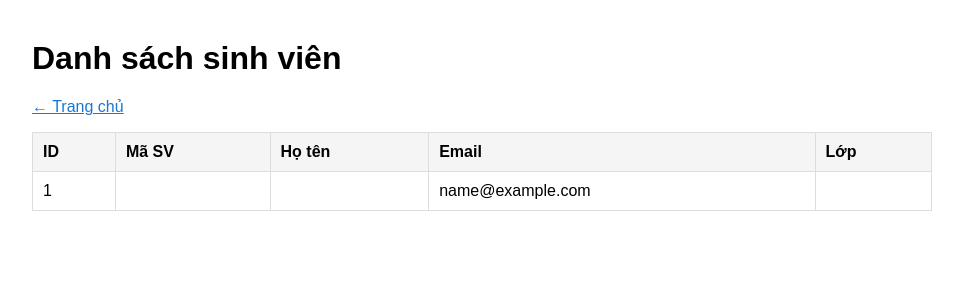
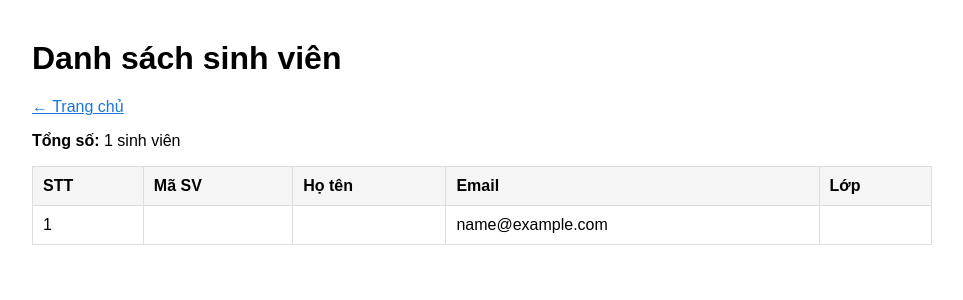
Before and after one commit to quanganh123i/PMNM_68PM4_LeQuangAnh_0000668, a PHP site: page /students in a window 1280 px wide. Shown: the top 300 px of the page, without its empty margins (158-1121 px from the left). Run offline with PHP 8.4, Linux system fonts and the light colour scheme; the visitor is signed in with stand-in values (Sample User, id 1).

Commit message:
feat: Hiển thị danh sách sinh viên
Co-authored-by: Cursor <cursoragent@cursor.com>

```diff
--- a/app/controllers/students.php
+++ b/app/controllers/students.php
@@ -11,6 +11,7 @@ class students extends Controller
             $this->view('students/index', [
                 'title' => 'Danh sách sinh viên',
                 'students' => $students,
+                'total' => count($students),
             ]);
         } catch (Throwable $e) {
             $this->view('students/index', [
--- a/app/views/students/index.php
+++ b/app/views/students/index.php
@@ -23,10 +23,11 @@
     <?php elseif (empty($students)): ?>
         <p>Chưa có sinh viên. <a href="<?= BASE_URL ?>/dbtest/install">Cài đặt database</a> để tạo bảng và dữ liệu mẫu.</p>
     <?php else: ?>
+        <p><strong>Tổng số:</strong> <?= (int) ($total ?? count($students)) ?> sinh viên</p>
         <table>
             <thead>
                 <tr>
-                    <th>ID</th>
+                    <th>STT</th>
                     <th>Mã SV</th>
                     <th>Họ tên</th>
                     <th>Email</th>
@@ -34,9 +35,9 @@
                 </tr>
             </thead>
             <tbody>
-                <?php foreach ($students as $sv): ?>
+                <?php foreach ($students as $i => $sv): ?>
                 <tr>
-                    <td><?= (int) $sv['id'] ?></td>
+                    <td><?= $i + 1 ?></td>
                     <td><?= htmlspecialchars($sv['ma_sv']) ?></td>
                     <td><?= htmlspecialchars($sv['ho_ten']) ?></td>
                     <td><?= htmlspecialchars($sv['email'] ?? '') ?></td>
```
